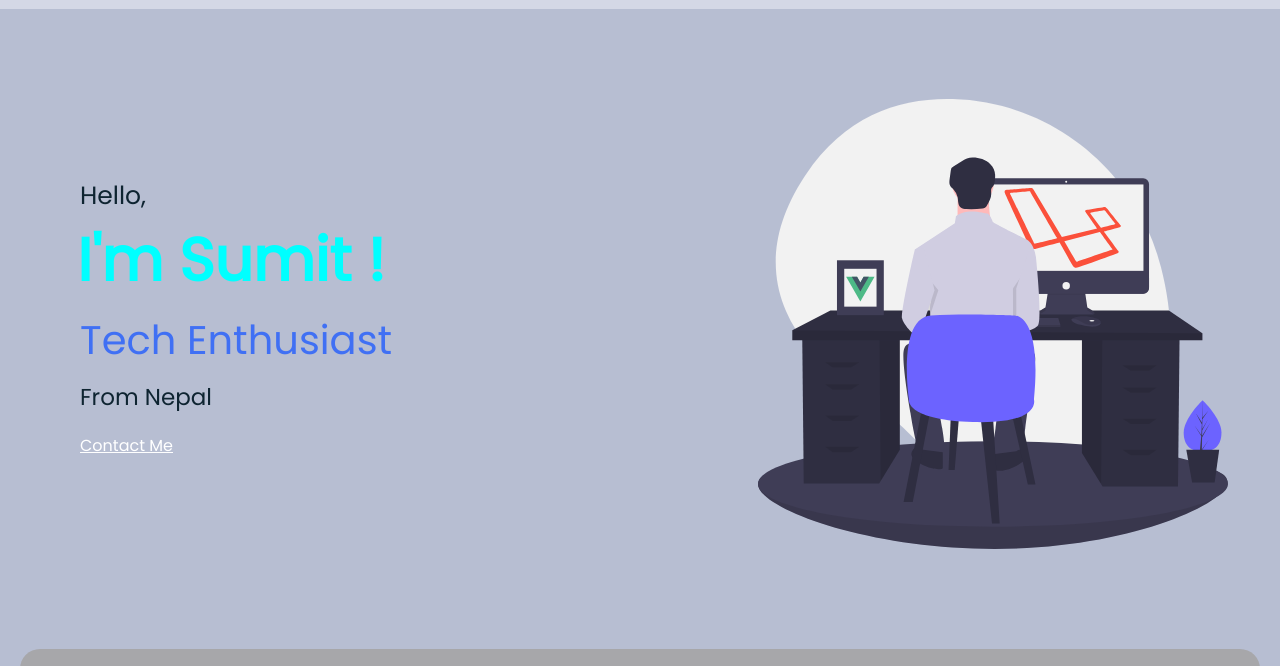
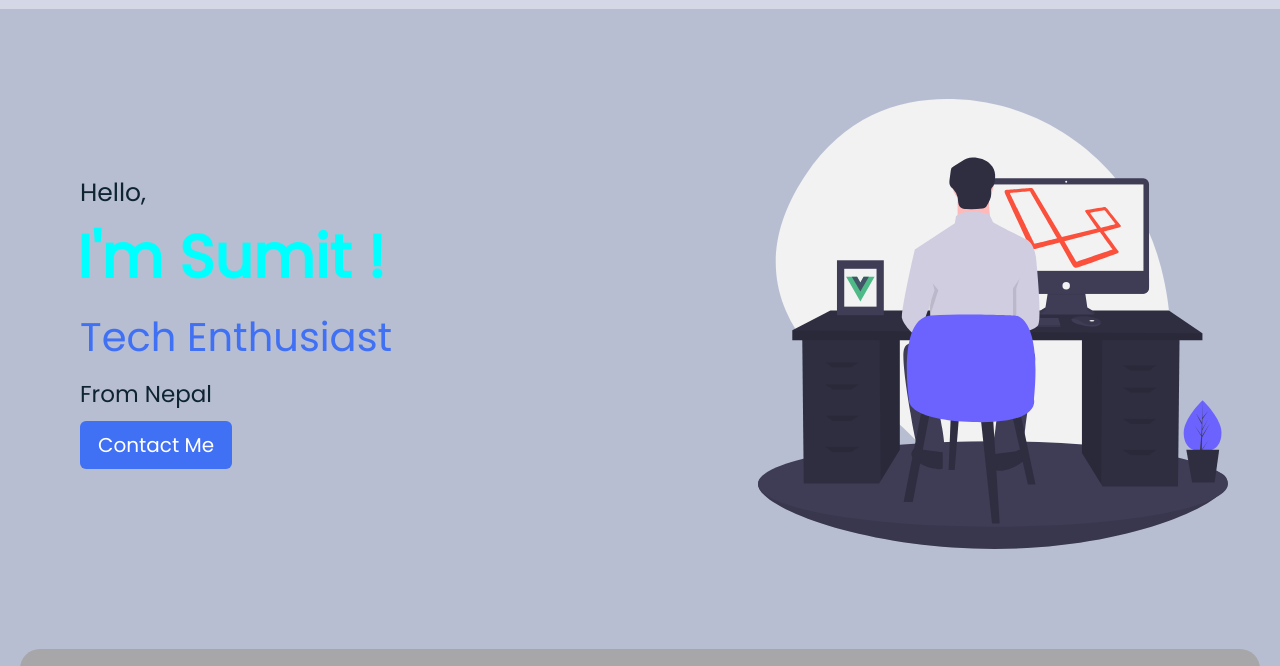
Before and after one commit to mahatosumit/super-portfolio, a plain HTML site: page index.html in a window 1280 px wide. Shown: the part 81-747 px from the top of the page. Drawn offline with nearby package versions, Linux system fonts and the light colour scheme; a script that the page names is missing.

Commit message:
Update style.css

```diff
--- a/style.css
+++ b/style.css
@@ -138,9 +138,11 @@ body {
 
 .hero .button {
     margin: 14px 0;
+    text-decoration: none;
 }
 
-.hero .button button {
+.hero .button a {
+    margin: 10px 0;
     outline: none;
     padding: 8px 16px;
     border-radius: 6px;
@@ -151,9 +153,10 @@ body {
     cursor: pointer;
     border: 2px solid transparent;
     transition: all 0.4s ease;
+    text-decoration: none;
 }
 
-.hero .button button:hover {
+.hero .button a:hover {
     border-color: #4070f4;
     background-color: rgb(225, 12, 248);
     color: aqua;
```
